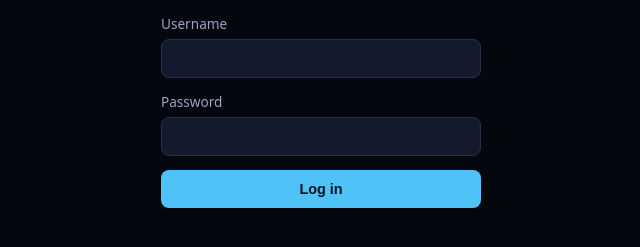
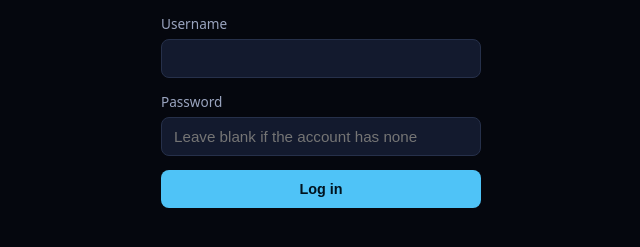
Before and after one commit to liquidguru/emby-sonic, a plain HTML site: page webapp/index.html in a window 1280 px wide. Shown: the part 351-598 px from the top of the page, without its empty margins (319-959 px from the left). Drawn offline with Linux system fonts and the light colour scheme.

Commit message:
fix(webapp): allow signing in to an Emby account with no password
Emby accounts can have a blank password, but the login form marked the
field required, so the browser refused to submit it.

Co-Authored-By: Claude Opus 5.5 <noreply@anthropic.com>

```diff
--- a/webapp/index.html
+++ b/webapp/index.html
@@ -25,7 +25,7 @@
         </label>
         <label>
           <span>Password</span>
-          <input id="passwordInput" name="password" type="password" autocomplete="current-password" required>
+          <input id="passwordInput" name="password" type="password" autocomplete="current-password" placeholder="Leave blank if the account has none">
         </label>
         <button class="primary-btn" type="submit">Log in</button>
       </form>
```
